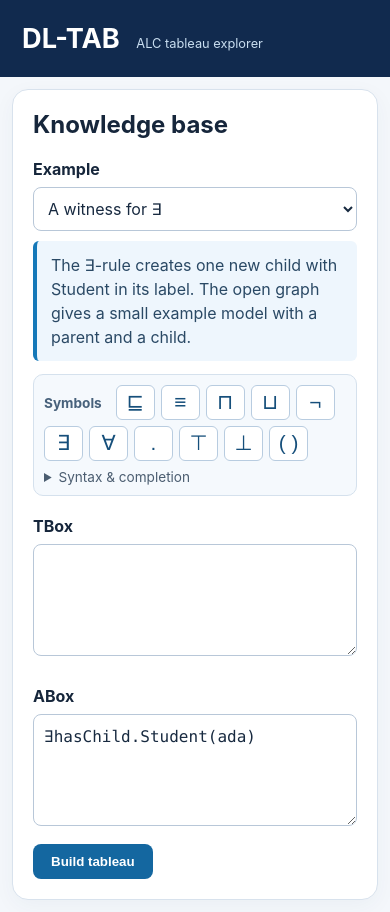
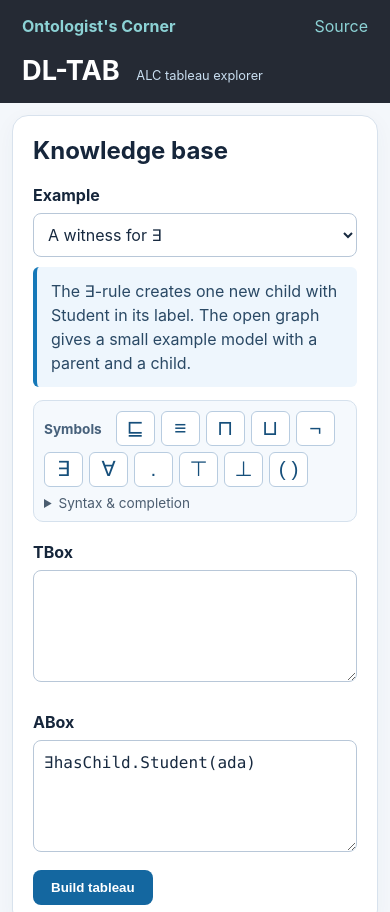
Before and after one commit to psiotwo/dl-tab, a website with bundled scripts: page index.html in a window 390 px wide. Shown: the top 912 px of the page. Built offline with nearby package versions, Linux system fonts and the light colour scheme.

Commit message:
Align app header with personal website

```diff
--- a/index.html
+++ b/index.html
@@ -7,7 +7,11 @@
   <link rel="stylesheet" href="style.css">
 </head>
 <body>
-  <header><h1>DL-TAB <small>ALC tableau explorer</small></h1></header>
+  <header>
+    <a class="site-home" href="https://petr.sio2.cz/">Ontologist's Corner</a>
+    <h1>DL-TAB <small>ALC tableau explorer</small></h1>
+    <a class="source-link" href="https://github.com/psiotwo/dl-tab">Source</a>
+  </header>
   <main>
     <section class="input-panel" aria-label="Input">
       <div class="section-heading"><h2>Knowledge base</h2></div>
--- a/style.css
+++ b/style.css
@@ -1,5 +1,5 @@
 :root {
-  font-family:Inter,ui-sans-serif,system-ui,sans-serif;
+  font-family:-apple-system,BlinkMacSystemFont,Roboto,"Segoe UI","Helvetica Neue",Arial,sans-serif;
   color:#16263b;
   background:#f4f7fb
 }
@@ -10,10 +10,18 @@ body {
   margin:0
 }
 header {
-  background:#112a4e;
+  display:grid;
+  grid-template-columns:1fr auto 1fr;
+  align-items:center;
+  gap:18px;
+  background:#252a34;
   color:white;
   padding:16px max(28px,calc((100vw - 1380px)/2))
 }
+header a { color:#8cd2d5; text-decoration:none }
+header a:hover,header a:focus-visible { text-decoration:underline }
+.site-home { justify-self:start; font-weight:700 }
+.source-link { justify-self:end }
 h1 {
   font-size:1.7rem;
   margin:0
@@ -297,9 +305,10 @@ code {
 }
 @media(max-width:850px) {
   header {
-    padding:22px;
-    align-items:flex-start
+    grid-template-columns:1fr auto;
+    padding:16px 22px
   }
+  header h1 { grid-column:1/-1; grid-row:2 }
   main {
     padding:12px
   }
```
